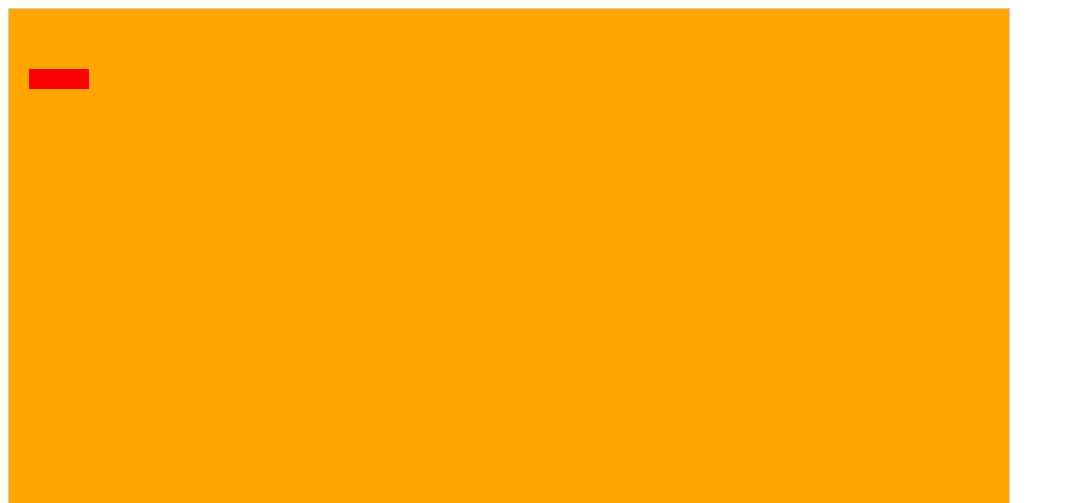
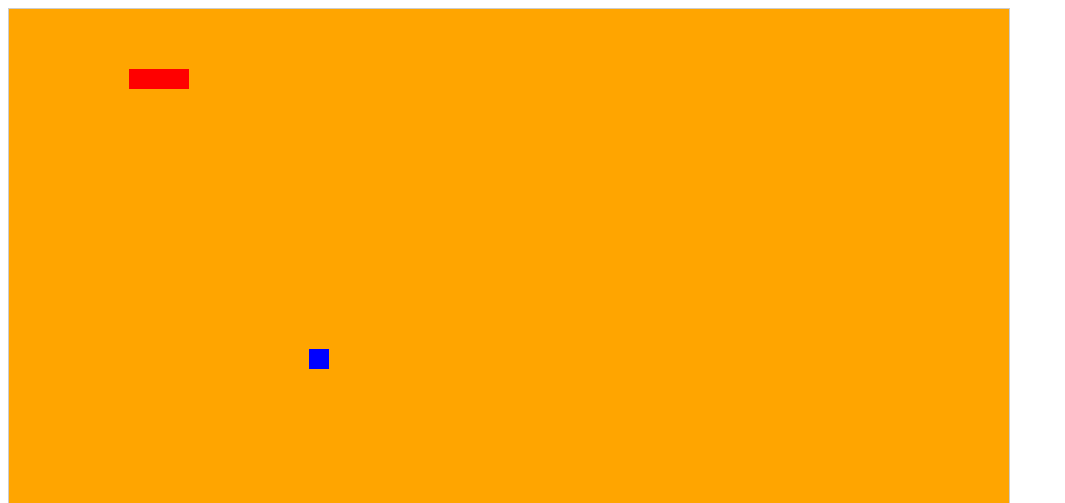
Before and after one commit to dobetterzjl/snakeGame, a plain HTML site: page 贪吃蛇/index.html in a window 1280 px wide. Both pictures are taken after a click on the button "开始". Shown: the top 503 px of the page, without its empty margins (0-1065 px from the left). Drawn offline with Linux system fonts and the light colour scheme.

Commit message:
贪吃蛇

```diff
--- a/贪吃蛇/index.html
+++ b/贪吃蛇/index.html
@@ -37,6 +37,10 @@
 			position: absolute;
 			top: 60px;
 		}
+		.food-block{
+			position: absolute;
+			background-color: blue;
+		}
 	</style>
 </head>
 <body>
@@ -45,8 +49,8 @@
 	<div id="control">
 		<div id="brand">JavaScript 贪吃蛇 by Zjl</div>
 		<div id="buttons">
-			<button>开始</button>
-			<button>暂停</button>
+			<button id="btn-start">开始</button>
+			<button id="btn-pause">暂停</button>
 		</div>
 	</div>
 </div>
@@ -60,12 +64,51 @@
 			oGroup.appendChild(oDiv);
 		}
 		//2.创建蛇
+		var snackBody=[];
 		for(var i=0;i<3;i++){
 			var oSnack = document.createElement('div');
 			oSnack.className='block block-snack';
 			oSnack.style.left=(3-i)*20+'px';
 			oGroup.appendChild(oSnack);
+			snackBody.push(oSnack);
 		}
+		//3.创建食物
+		do{
+			var bFlag=true;
+			var iLeft = parseInt(Math.random()*50)*20;
+			var iTop = parseInt(Math.random()*25)*20;
+			for (var i = 0; i < snackBody.length; i++) {
+				if(snackBody[i].offsetLeft==iLeft && snackBody.offsetTop==iTop){
+					bFlag=false;
+				}
+			}
+		}
+		while(!bFlag);
+		var oFood = document.createElement('div');
+		oFood.className='block food-block';
+		oFood.style.left = iLeft +'px';
+		oFood.style.top = iTop + 'px';
+		oGroup.appendChild(oFood);
+		//让蛇动
+		var oStart = document.getElementById('btn-start');
+		oStart.onclick = function(){
+			setInterval(function(){
+				var snackHead = snackBody[0];
+				var nextPos ={
+					left:snackHead.offsetLeft+20,
+					top:60
+				};
+				for (var i = 0; i < snackBody.length; i++) {
+					var nowPos = {
+						left:snackBody[i].offsetLeft,
+						top:snackBody[i].offsetTop
+					}
+					snackBody[i].style.left = nextPos.left+'px';
+					snackBody[i].style.top = nextPos.top+'px';
+					nextPos=nowPos;
+				}
+			},500);
+		};
 	})();
 </script>
 </body>
```
